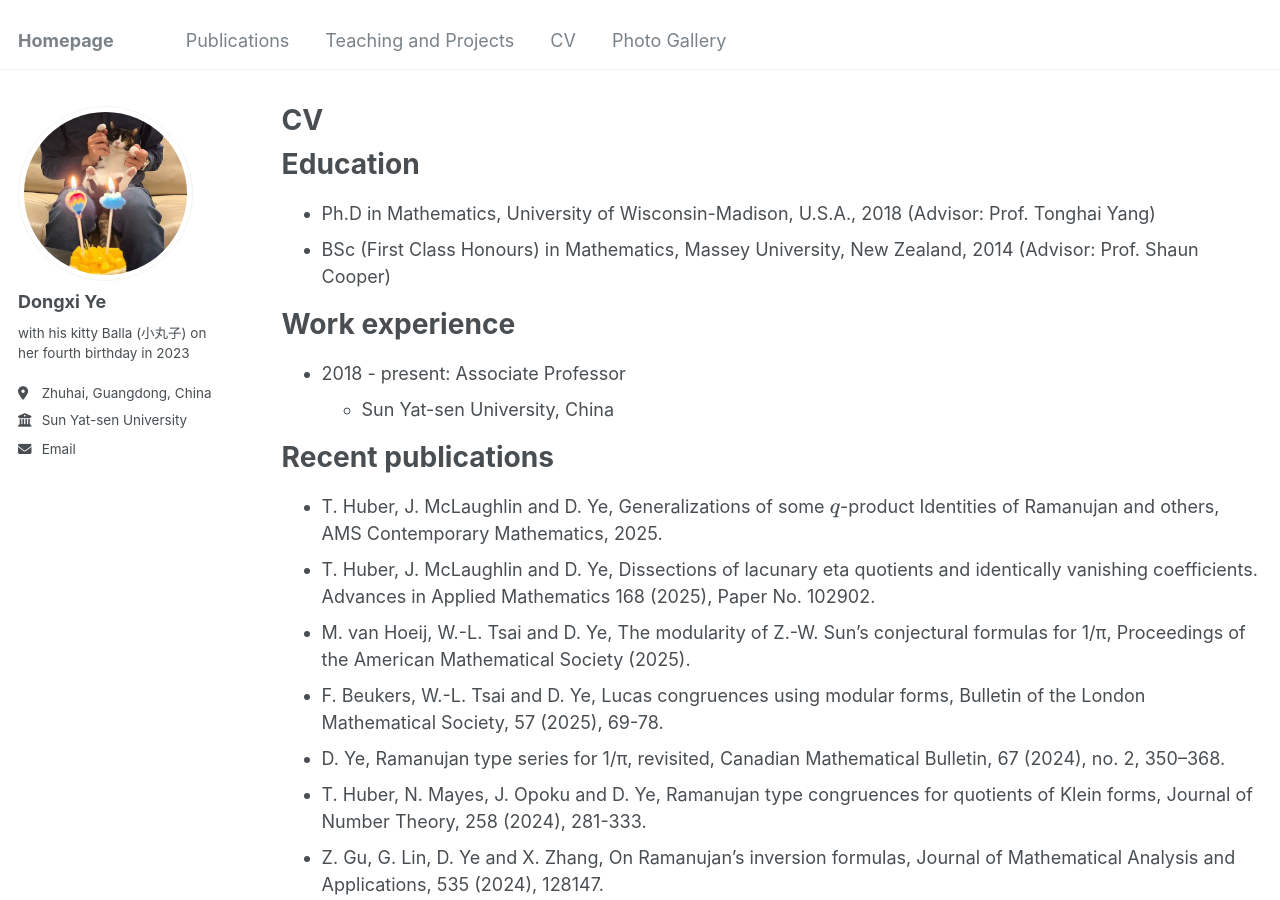
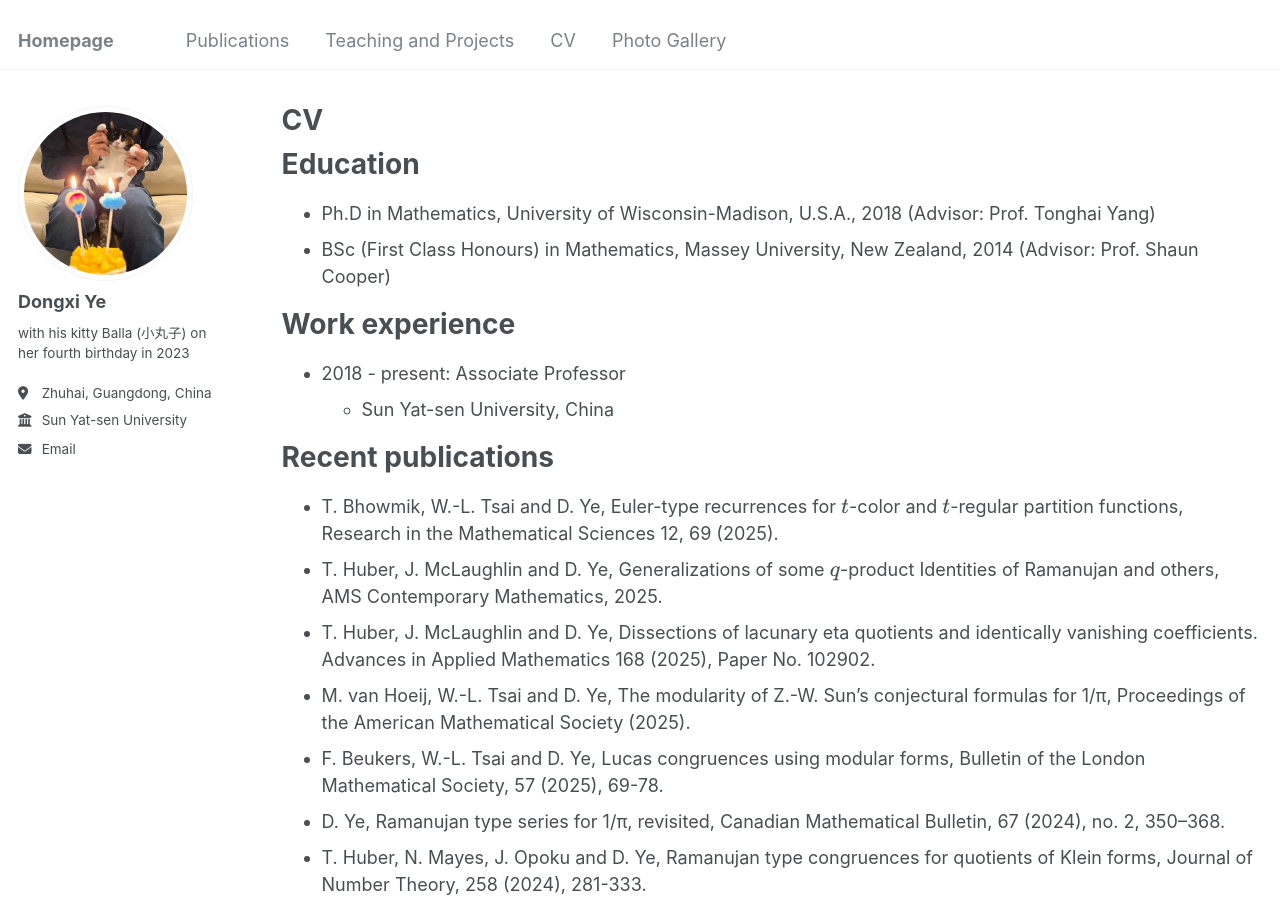
Before and after one commit to Dongxi-Ye/homepage, a Jekyll site: the page built from _pages/cv.md, in a window 1280 px wide and 900 px high. Built offline with Jekyll 4.4.1, drawn with Linux system fonts in a browser that asks for light colours.

Commit message:
Update cv.md

```diff
--- a/_pages/cv.md
+++ b/_pages/cv.md
@@ -21,6 +21,7 @@ Work experience
 
 Recent publications
 ======
+* T. Bhowmik, W.-L. Tsai and D. Ye, Euler-type recurrences for $$t$$-color and $$t$$-regular partition functions,  Research in the Mathematical Sciences 12, 69 (2025).
 * T. Huber, J. McLaughlin and D. Ye, Generalizations of some $$q$$-product Identities of Ramanujan and others, AMS Contemporary Mathematics, 2025.
 * T. Huber, J. McLaughlin and D. Ye, Dissections of lacunary eta quotients and identically vanishing coefficients. Advances in Applied Mathematics 168 (2025), Paper No. 102902.
 * M. van Hoeij, W.-L. Tsai and D. Ye, The modularity of Z.-W. Sun’s conjectural formulas for 1/π, Proceedings of the American Mathematical Society (2025).
```
